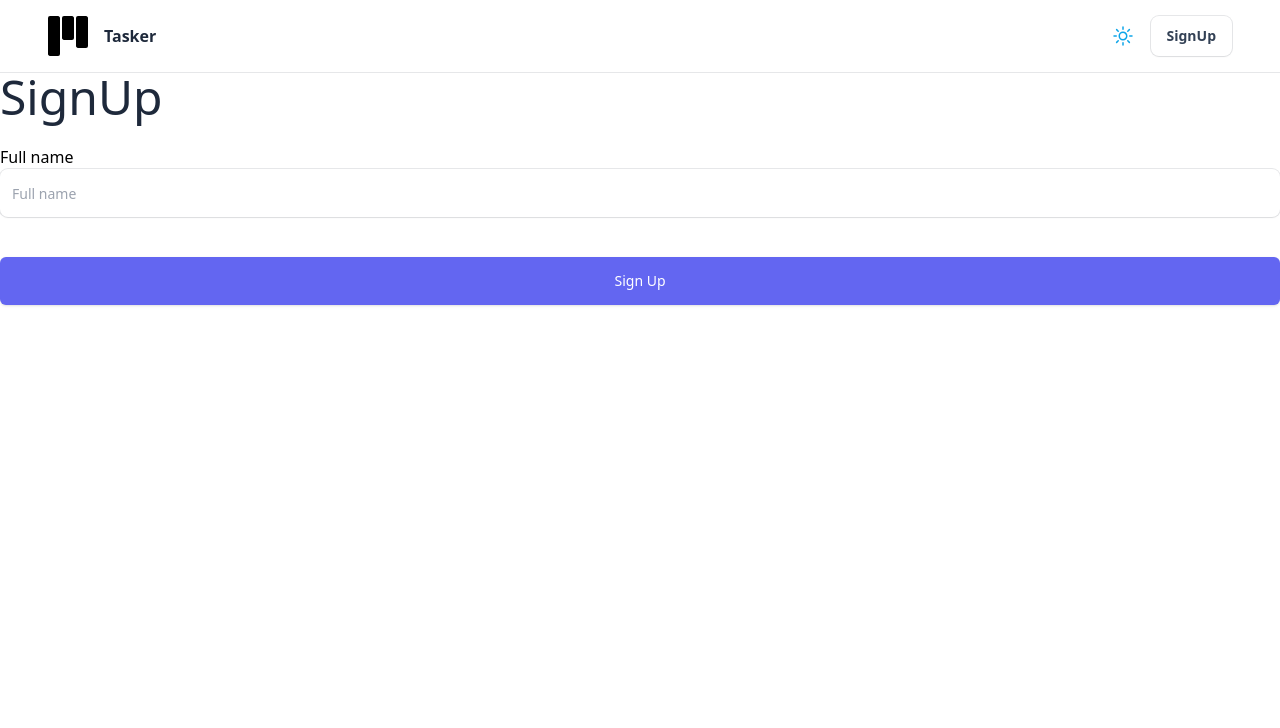
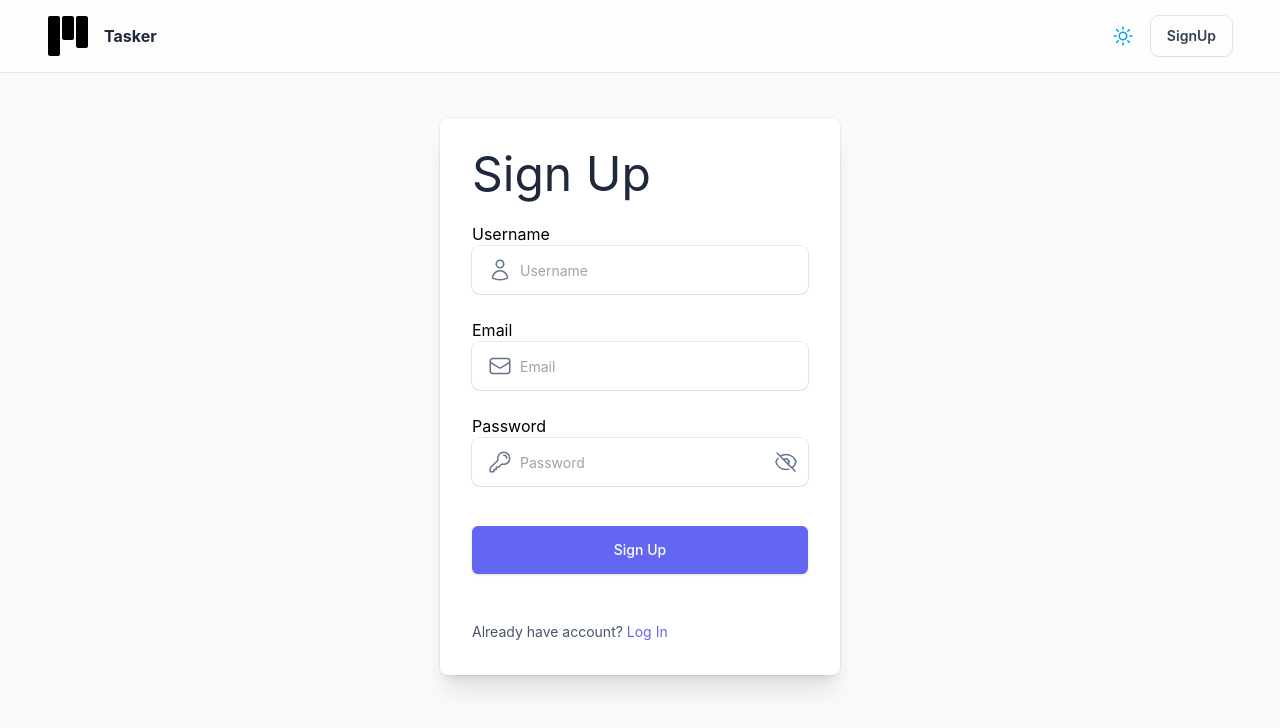
Before and after one commit to yovengo/Tasker, a React (Create React App) app in the folder client/: page /auth/signup in a window 1280 px wide. Shown: the top 728 px of the page. Built offline with nearby package versions, Linux system fonts and the light colour scheme.

Commit message:
add sign up layout

```diff
--- a/client/package.json
+++ b/client/package.json
@@ -5,6 +5,8 @@
   "dependencies": {
     "@heroicons/react": "^2.0.12",
     "@reduxjs/toolkit": "^1.8.6",
+    "@tailwindcss/line-clamp": "^0.4.2",
+    "@tailwindcss/typography": "^0.5.8",
     "@testing-library/jest-dom": "^5.14.1",
     "@testing-library/react": "^13.0.0",
     "@testing-library/user-event": "^13.2.1",
--- a/client/src/app/App.tsx
+++ b/client/src/app/App.tsx
@@ -1,13 +1,23 @@
 import React from 'react';
 import NavBar from './components/ui/NavBar/NavBar';
 import SignUpPage from './components/ui/SignUpPage';
+import { Navigate, Route, Routes } from 'react-router-dom';
+import MainPage from './components/page/MainPage';
+import AuthLayout from './layouts/AuthLayout';
 
 function App() {
   return (
-    <>
+    <div className="min-h-screen bg-slate-50 dark:bg-slate-900 transition-colors duration-150 flex flex-col">
       <NavBar />
-      <SignUpPage />
-    </>
+      <Routes>
+        <Route index element={<MainPage />} />
+        <Route path="auth" element={<AuthLayout />}>
+          <Route index element={<Navigate to="/auth/signup" />} />
+          <Route path="signup" element={<SignUpPage />} />
+          <Route path="*" element={<Navigate to="auth/signup" />} />
+        </Route>
+      </Routes>
+    </div>
   );
 }
 
--- a/client/src/app/components/common/Card.tsx
+++ b/client/src/app/components/common/Card.tsx
@@ -2,13 +2,13 @@ import React from 'react';
 import { CardProps, CardTitleProps } from '../../types/types';
 
 const Card = ({ children }: CardProps) => (
-  <div className="bg-white rounded-lg overflow-hidden right-1 ring-slate-900/5 shadow-xl p-8 mb-20 min-w-full xs:min-w-[400px]">
+  <div className="bg-white rounded-lg overflow-hidden ring-1 ring-slate-900/5 shadow-xl p-8 mb-20 min-w-full xs:min-w-[400px] ">
     {children}
   </div>
 );
 
 const CardTitle = ({ children, label }: CardTitleProps) => (
-  <h1 className="text-slate-800 mb-6 text-5xl">{children || label}</h1>
+  <h1 className="text-slate-800 mb-6 text-5xl ">{children || label}</h1>
 );
 
 Card.Title = CardTitle;
--- /dev/null
+++ b/client/src/app/components/page/MainPage.tsx
@@ -0,0 +1,2 @@
+const MainPage = () => <div>MainPage</div>;
+export default MainPage;
--- a/client/src/app/components/ui/Button.tsx
+++ b/client/src/app/components/ui/Button.tsx
@@ -4,7 +4,7 @@ import { ButtonProps } from '../../types/types';
 const Button = ({ label, children }: ButtonProps) => (
   <button
     type="submit"
-    className="inline-flex w-full items-center justify-center py-3 px-5 leading-6 shadow text-sm font-medium rounded-md text-white bg-indigo-500 hover:bg-indigo-400 focus:outline-none my-2"
+    className="inline-flex w-full items-center justify-center py-3 px-5 leading-6 transition-colors shadow text-sm font-medium rounded-md text-white bg-indigo-500 hover:bg-indigo-400 focus:outline-none my-2"
   >
     {label || children || 'button'}
   </button>
--- a/client/src/app/components/ui/SignUpPage.tsx
+++ b/client/src/app/components/ui/SignUpPage.tsx
@@ -6,14 +6,12 @@ import Button from './Button';
 import { useAppSelector } from '../../store/hook';
 import { getUsersLoadingStatus } from '../../store/usersSlice';
 import SpinLoading from './SpinLoader';
+import { UserIcon, KeyIcon, EnvelopeIcon } from '@heroicons/react/24/outline';
+import StyledNavLink from '../common/StyledNavLink';
 
 const SignUpPage = () => {
   const loading = useAppSelector(getUsersLoadingStatus());
-  const {
-    register,
-    handleSubmit,
-    formState: { errors },
-  } = useForm<SignUpFields>();
+  const { register, handleSubmit } = useForm<SignUpFields>();
 
   const onSubmit: SubmitHandler<SignUpFields> = (data) => {
     console.log(data);
@@ -21,14 +19,33 @@ const SignUpPage = () => {
 
   return (
     <>
-      <Card.Title>SignUp</Card.Title>
+      <Card.Title>Sign Up</Card.Title>
 
       <form onSubmit={handleSubmit(onSubmit)} className="space-y-6 min-w-[200px] w-full mb-10">
-        <TextField field={{ ...register('name') }} name="name" label="Full name" />
+        <TextField field={{ ...register('name') }} name="name" label="Username" Icon={UserIcon} />
+        <TextField
+          field={{ ...register('email') }}
+          name="email"
+          label="Email"
+          Icon={EnvelopeIcon}
+        />
+        <TextField
+          field={{ ...register('password') }}
+          type="password"
+          name="password"
+          label="Password"
+          Icon={KeyIcon}
+        />
         <div className="pt-2">
           <Button>{loading && <SpinLoading />} Sign Up</Button>
         </div>
       </form>
+      <p className="text-slate-600 text-sm">
+        <span> Already have account? </span>
+        <StyledNavLink to="/auth/login" styleType="underline">
+          Log In
+        </StyledNavLink>
+      </p>
     </>
   );
 };
--- a/client/src/app/layouts/AuthLayout.tsx
+++ b/client/src/app/layouts/AuthLayout.tsx
@@ -12,7 +12,7 @@ const AuthLayout = () => {
   }
 
   return (
-    <div className="flex grow flex-col justify-center items-center">
+    <div className="flex grow flex-col justify-center items-center dark:text-slate-200 ">
       <Card>
         <Outlet />
       </Card>
--- a/client/src/index.css
+++ b/client/src/index.css
@@ -1,3 +1,20 @@
 @tailwind base;
 @tailwind components;
 @tailwind utilities;
+@supports ((-webkit-backdrop-filter: blur(0)) or (backdrop-filter: blur(0))) or
+	(-webkit-backdrop-filter: blur(0)) {
+    .supports-backdrop-blur\:bg-white\/95 {
+        background-color: rgb(255 255 255/0.95);
+    }
+    .supports-backdrop-blur\:bg-white\/65 {
+        background-color: rgb(255 255 255/0.65);
+    }
+}
+body {
+    margin: 0;
+    font-family: -apple-system, BlinkMacSystemFont, "Segoe UI", "Roboto", "Oxygen",
+    "Ubuntu", "Cantarell", "Fira Sans", "Droid Sans", "Helvetica Neue",
+    sans-serif;
+    -webkit-font-smoothing: antialiased;
+    -moz-osx-font-smoothing: grayscale;
+}
--- a/client/tailwind.config.js
+++ b/client/tailwind.config.js
@@ -1,9 +1,15 @@
 /** @type {import('tailwindcss').Config} */
+const defaultTheme = require('tailwindcss/defaultTheme');
+
 module.exports = {
   content: ['./src/**/*.{js,jsx,ts,tsx}'],
   darkMode: 'class',
   theme: {
     extend: {},
+    screens: {
+      xs: '425px',
+      ...defaultTheme.screens,
+    },
   },
-  plugins: [],
+  plugins: [require('@tailwindcss/line-clamp'), require('@tailwindcss/typography')],
 };
```
Also changed, not shown: 1 other file (tests, documents, lock files or other folders).
